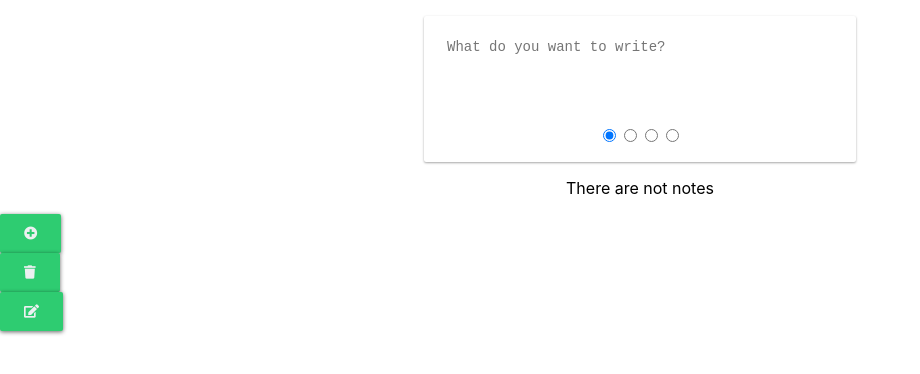
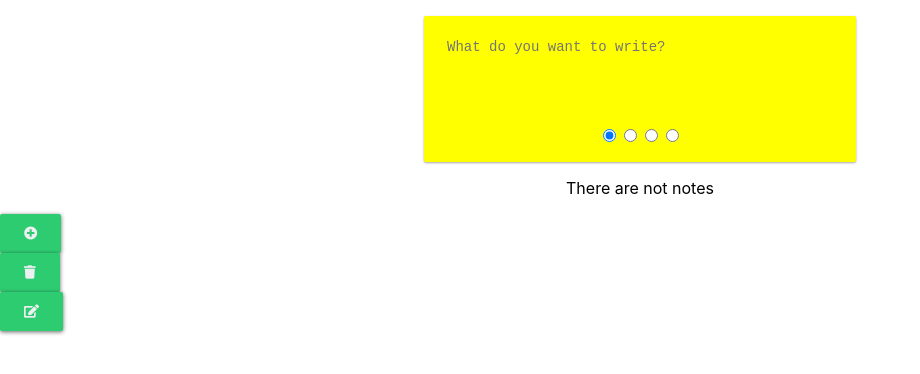
Before and after one commit to alex-alarcon/notes-app, a React (Create React App) app: page / in a window 1280 px wide. Shown: the top 374 px of the page, without its empty margins (0-920 px from the left). Built offline with nearby package versions, Linux system fonts and the light colour scheme.

Commit message:
Add Color Styles

```diff
--- a/src/components/NoteEditor/index.css
+++ b/src/components/NoteEditor/index.css
@@ -1,13 +1,11 @@
 .NoteEditor {
   display: flex;
   flex-direction: column;
-  width: 100%;
   max-width: 400px;
   padding: 16px;
   margin: 16px auto;
   border-radius: 2px;
-  box-shadow: 0 1px 3px rgba(0, 0, 0, 0.12), 0 1px 2px rgba(0, 0, 0, 0.24);
-  background-color: white;
+  box-shadow: 0 1px 3px #0000001f, 0 1px 2px rgba(0, 0, 0, 0.24);
 }
 
 .NoteEditor__Input {
@@ -18,4 +16,6 @@
   resize: none;
   font-size: 14px;
   font-weight: 300;
+  background-color: transparent;
+  color: inherit;
 }
--- a/src/components/NoteEditor/index.jsx
+++ b/src/components/NoteEditor/index.jsx
@@ -8,8 +8,9 @@ import RadioButton from '../Radio';
 import BGCOLORS from '../../constants/backgroundColors';
 
 function NoteEditor({ note, handleTextChange, handleRadioChange }) {
+  const noteEditorClasses = `NoteEditor bg-${note.color}`;
   return (
-    <div className="NoteEditor">
+    <div className={noteEditorClasses}>
       <textarea
         placeholder="What do you want to write?"
         rows={5}
--- a/src/constants/backgroundColors.js
+++ b/src/constants/backgroundColors.js
@@ -1,6 +1,6 @@
 export default {
-  BG_YELLOW: 'bg-yellow',
-  BG_GREEN: 'bg-green',
-  BG_BLUE: 'bg-blue',
-  BG_RED: 'bg-red'
+  YELLOW: 'yellow',
+  GREEN: 'green',
+  BLUE: 'blue',
+  RED: 'red'
 };
--- a/src/containers/App/index.css
+++ b/src/containers/App/index.css
@@ -1,3 +1,21 @@
 .App {
   text-align: center;
 }
+
+.bg-red {
+  background-color: #ff0000;
+  color: #ffffff;
+}
+
+.bg-green {
+  background-color: #00ff00;
+}
+
+.bg-blue {
+  background-color: #0000ff;
+  color: #ffffff;
+}
+
+.bg-yellow {
+  background-color: #ffff00;
+}
--- a/src/containers/App/index.jsx
+++ b/src/containers/App/index.jsx
@@ -5,7 +5,7 @@ import './index.css';
 
 import { NotesContext } from '../../store/notesContext';
 
-import BGCOLORS from '../../constants/backgroundColors';
+import COLORS from '../../constants/backgroundColors';
 
 import NoteList from '../../components/NoteList';
 import IconButton from '../../components/IconButton';
@@ -19,7 +19,7 @@ function App() {
     editNote
   } = useContext(NotesContext);
   const [state, setState] = useState({
-    note: { body: '', color: BGCOLORS.BG_YELLOW }
+    note: { body: '', color: COLORS.YELLOW }
   });
   return (
     <div className="App">
```
